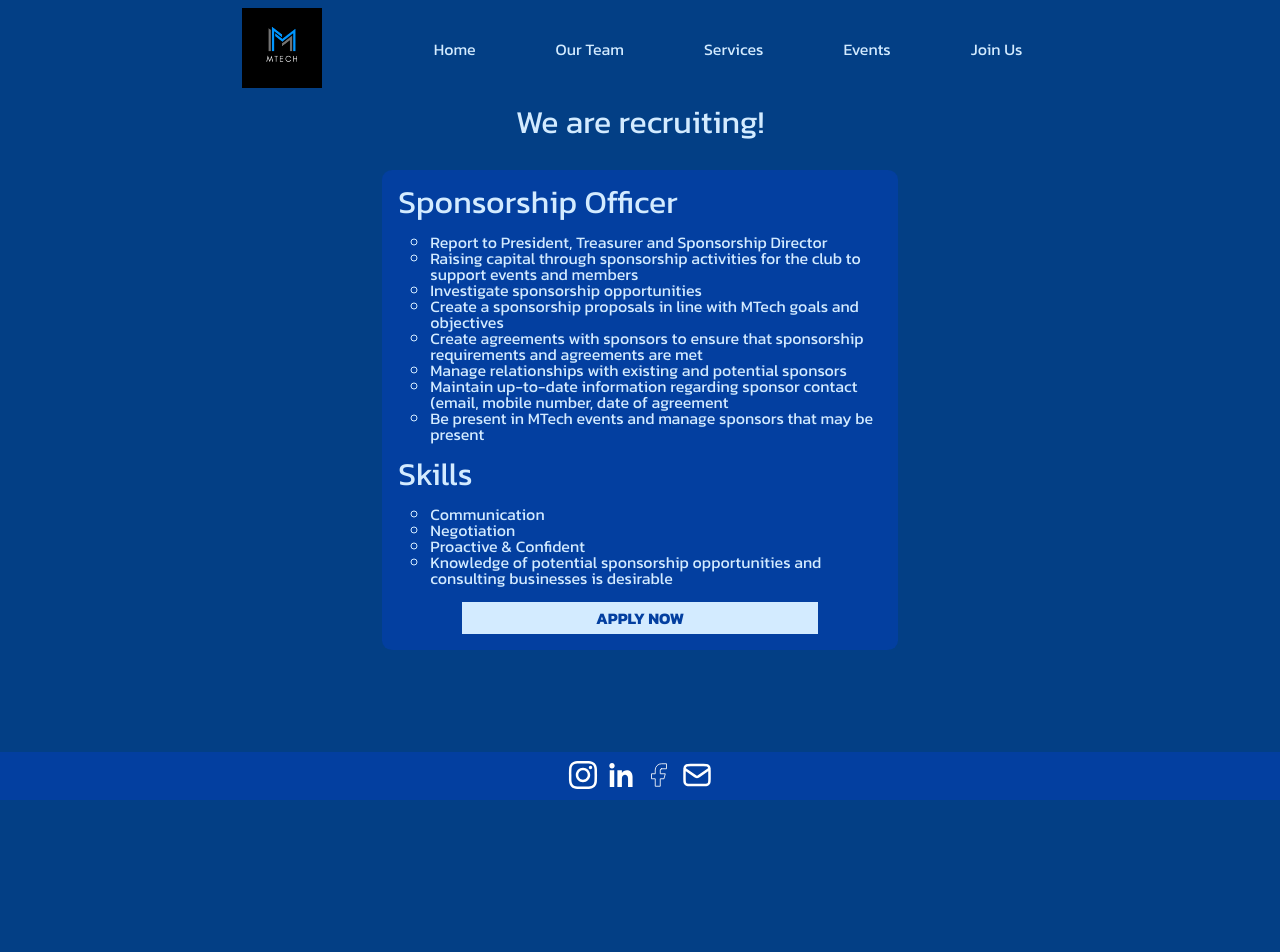
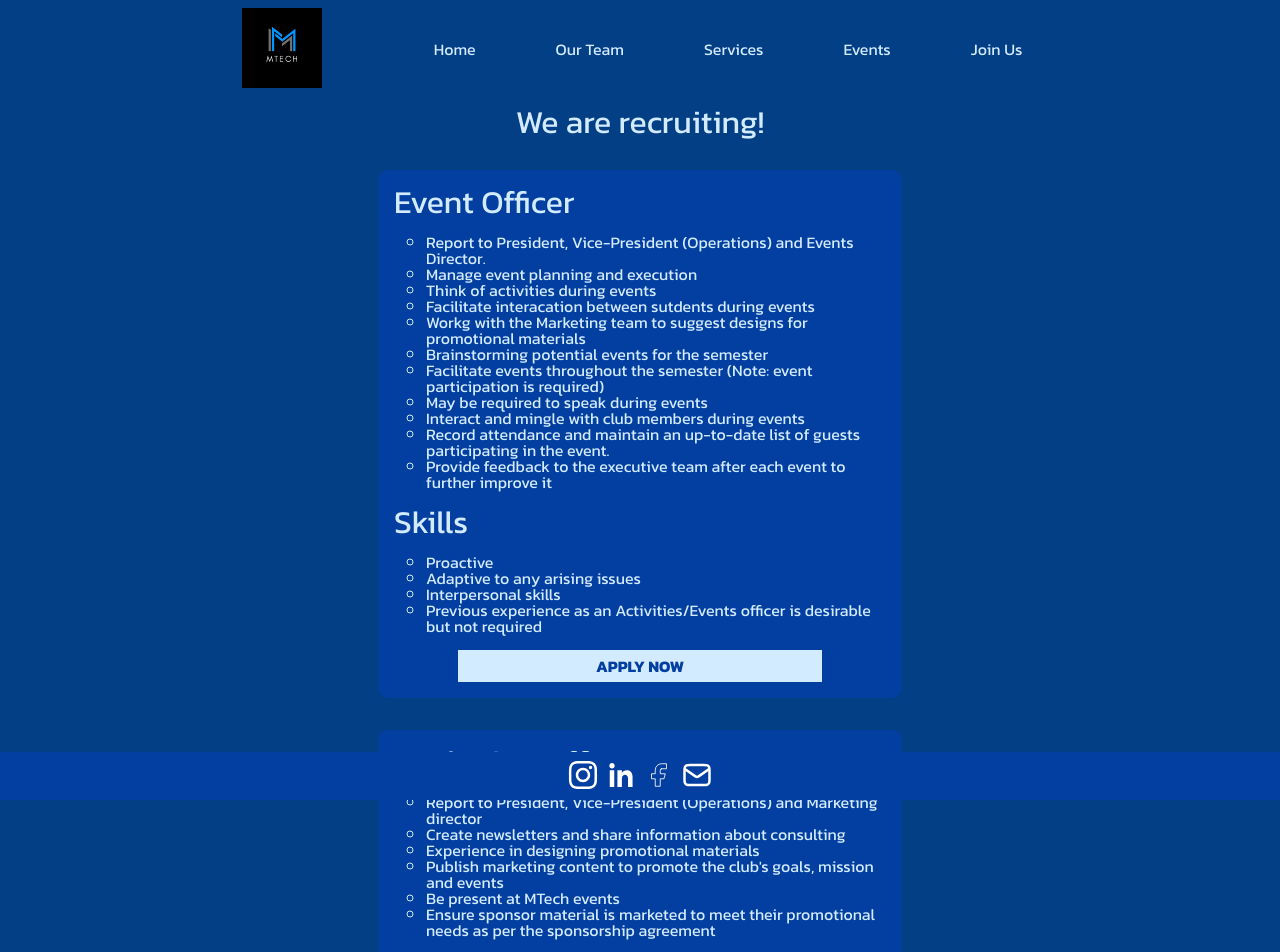
Before and after one commit to jamestq/mtech-unimelb-fs, a Next.js app: page /recruit in a window 1280 px wide. Shown: the top 952 px of the page. Before the commit the page ends 800 px from the top, so only its background shows below. Built offline with nearby package versions, Linux system fonts and the light colour scheme.

Commit message:
add new positions

```diff
--- a/utility/loadPositions.js
+++ b/utility/loadPositions.js
@@ -1,24 +1,69 @@
 const positions = [
+    // {
+    //     id: "SO-13DEC22",
+    //     title: "Sponsorship Officer",
+    //     descriptions: [
+    //         "Report to President, Treasurer and Sponsorship Director",
+    //         "Raising capital through sponsorship activities for the club to support events and members",
+    //         "Investigate sponsorship opportunities",
+    //         "Create a sponsorship proposals in line with MTech goals and objectives",
+    //         "Create agreements with sponsors to ensure that sponsorship requirements and agreements are met",
+    //         "Manage relationships with existing and potential sponsors",
+    //         "Maintain up-to-date information regarding sponsor contact (email, mobile number, date of agreement",
+    //         "Be present in MTech events and manage sponsors that may be present",
+    //     ],
+    //     skills: [
+    //         "Communication",
+    //         "Negotiation",
+    //         "Proactive & Confident",
+    //         "Knowledge of potential sponsorship opportunities and consulting businesses is desirable"
+    //     ],
+    //     link: "https://forms.office.com/Pages/ResponsePage.aspx?id=z_NbDvQft0aRdlLFOMIqTdAQ4Mml6lFEjRawxpFquJtUMkkyNDVINzRXRVE0WDNVTUsyU1pRN1gzRSQlQCN0PWcu"
+    // },
     {
-        id: "SO-13DEC22",
-        title: "Sponsorship Officer",
+        id: "EO-23JAN23",
+        title: "Event Officer",
         descriptions: [
-            "Report to President, Treasurer and Sponsorship Director",
-            "Raising capital through sponsorship activities for the club to support events and members",
-            "Investigate sponsorship opportunities",
-            "Create a sponsorship proposals in line with MTech goals and objectives",
-            "Create agreements with sponsors to ensure that sponsorship requirements and agreements are met",
-            "Manage relationships with existing and potential sponsors",
-            "Maintain up-to-date information regarding sponsor contact (email, mobile number, date of agreement",
-            "Be present in MTech events and manage sponsors that may be present",
+            "Report to President, Vice-President (Operations) and Events Director.",
+            "Manage event planning and execution",
+            "Think of activities during events",
+            "Facilitate interacation between sutdents during events",
+            "Workg with the Marketing team to suggest designs for promotional materials",
+            "Brainstorming potential events for the semester",
+            "Facilitate events throughout the semester (Note: event participation is required)",
+            "May be required to speak during events",
+            "Interact and mingle with club members during events",
+            "Record attendance and maintain an up-to-date list of guests participating in the event.",
+            "Provide feedback to the executive team after each event to further improve it"
+        ],
+        skills:[
+            "Proactive",
+            "Adaptive to any arising issues",
+            "Interpersonal skills",
+            "Previous experience as an Activities/Events officer is desirable but not required",
+        ],
+        link: "https://l.instagram.com/?u=http%3A%2F%2Flinktr.ee%2Fmtechcc&e=AT1z4bN77GnV_YlmAOg8I2lID6gl7aTx1m1Nvin59Z2e1pWin_yRu1Qsr_mp5L_SaFX-IwemhqN6gfpNDg7SqBsnf1o7qZ5zHev71H0"
+    },
+    {
+        id: "MO-23JAN23",
+        title: "Marketing Officer",
+        descriptions: [
+            "Report to President, Vice-President (Operations) and Marketing director",
+            "Create newsletters and share information about consulting",
+            "Experience in designing promotional materials",
+            "Publish marketing content to promote the club's goals, mission and events",
+            "Be present at MTech events",
+            "Ensure sponsor material is marketed to meet their promotional needs as per the sponsorship agreement",
         ],
         skills: [
-            "Communication",
-            "Negotiation",
-            "Proactive & Confident",
-            "Knowledge of potential sponsorship opportunities and consulting businesses is desirable"
+            "Creativity",
+            "Proficiency in digital software to design posters and graphics",
+            "Photography skills (not essential but preferred)",
+            "Portfolio of past work and designs (not essential but recommended)",
+            "Previous marketing experience is desirable",
+            "Web design experience is desirable but not required"
         ],
-        link: "https://forms.office.com/Pages/ResponsePage.aspx?id=z_NbDvQft0aRdlLFOMIqTdAQ4Mml6lFEjRawxpFquJtUMkkyNDVINzRXRVE0WDNVTUsyU1pRN1gzRSQlQCN0PWcu"
+        link: "https://l.instagram.com/?u=http%3A%2F%2Flinktr.ee%2Fmtechcc&e=AT1z4bN77GnV_YlmAOg8I2lID6gl7aTx1m1Nvin59Z2e1pWin_yRu1Qsr_mp5L_SaFX-IwemhqN6gfpNDg7SqBsnf1o7qZ5zHev71H0"
     }
 ]
 
```
